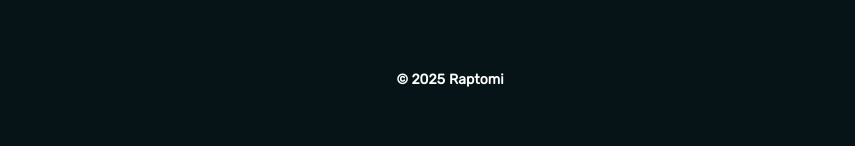
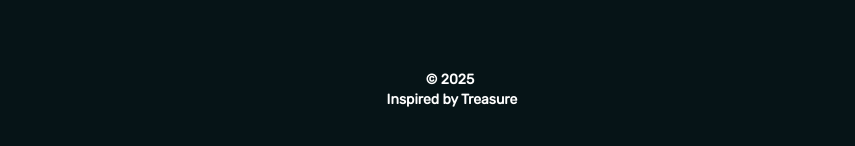
Before and after one commit to heyrapto/portfolio-, a React (Vite) app: page / in a window 1280 px wide. Shown: the part 5777-5923 px from the top of the page, without its empty margins (190-1045 px from the left). Built offline with nearby package versions, Linux system fonts and the light colour scheme.

Commit message:
Update Footer.tsx

```diff
--- a/src/components/Footer.tsx
+++ b/src/components/Footer.tsx
@@ -51,10 +51,11 @@ export const Footer = () => {
                 </a>
               </div>
             </div>
-            <div className="text-white font-bold text-sm mt-[5rem] my-[2rem] flex items-center text-center justify-center">
+            <div className="text-white font-bold text-sm mt-[5rem] my-[2rem] flex flex-col items-center text-center justify-center">
               <p>&copy; 2025</p>
-              <p className="ml-1">Raptomi</p>
+              <p className="ml-1">Inspired by Treasure</p>
             </div>
+
           </div>
         </div>
       </footer>
```
